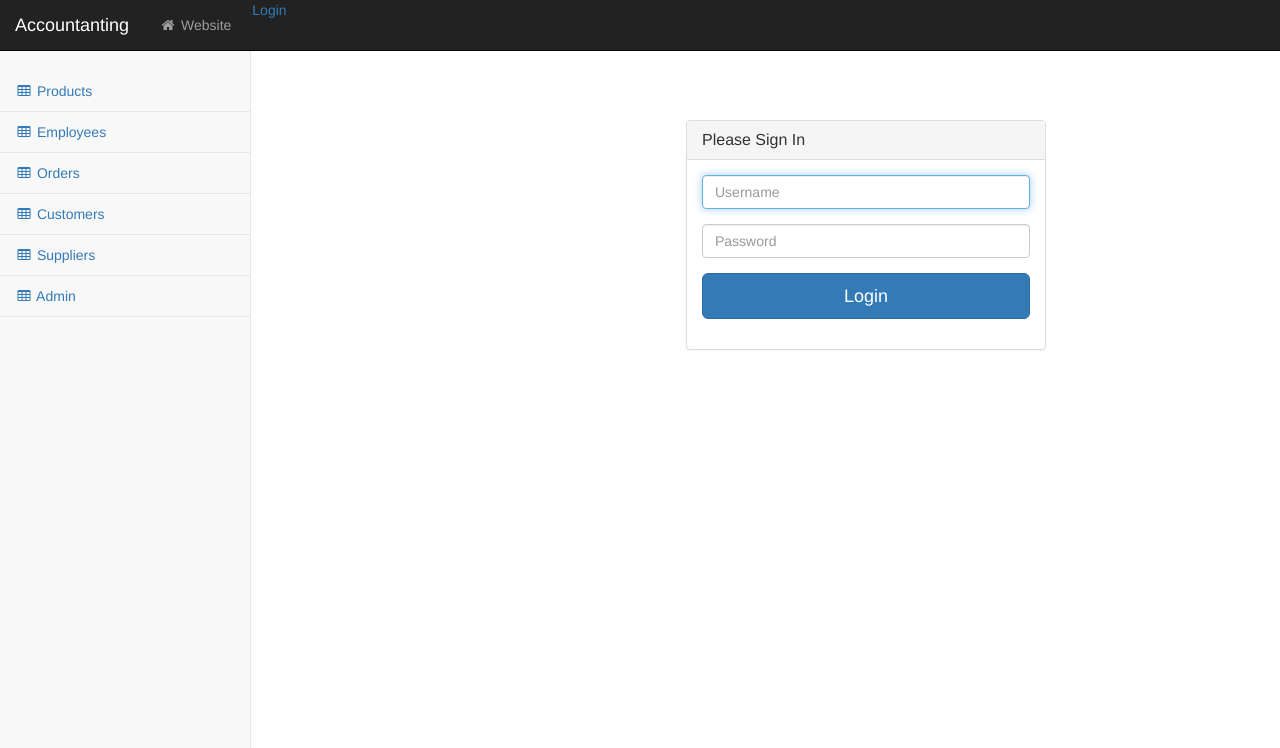
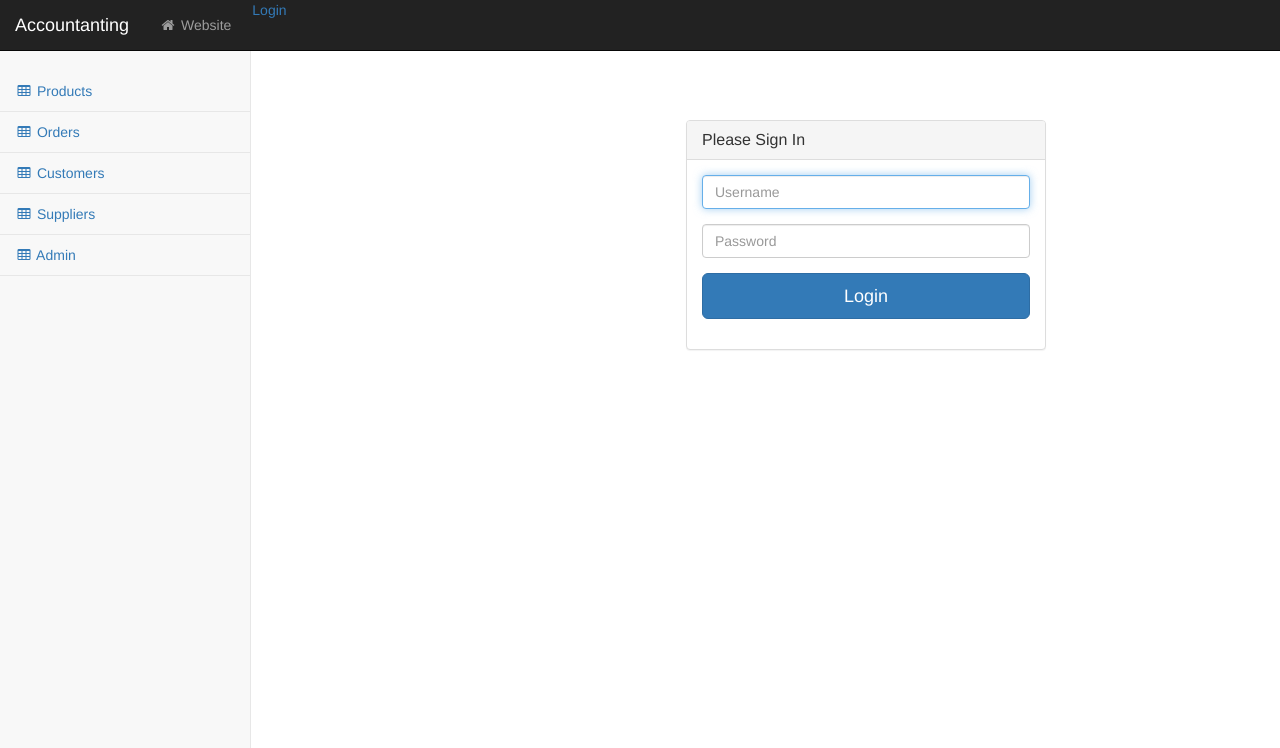
Before and after one commit to sina-mokhtari/online_accounting, a FastAPI app: page /user/auth/login in a window 1280 px wide; the page is wider, and only the part inside the window is pictured. Shown: the top 748 px of that part. Run offline with FastAPI, Linux system fonts and the light colour scheme; some libraries are stand-ins or nearby versions.

Commit message:
Add files via upload

```diff
--- a/users/templates/index.html
+++ b/users/templates/index.html
@@ -80,22 +80,19 @@
                 <ul class="nav" id="side-menu">
 
                     <li>
-                        <a href="#products"><i class="fa fa-table fa-fw"></i> Products</a>
+                        <a href="products.html"><i class="fa fa-table fa-fw"></i> Products</a>
                     </li>
                     <li>
-                        <a href="#employees"><i class="fa fa-table fa-fw"></i> Employees</a>
+                        <a href="orders.html"><i class="fa fa-table fa-fw"></i> Orders</a>
                     </li>
                     <li>
-                        <a href="#orders"><i class="fa fa-table fa-fw"></i> Orders</a>
+                        <a href="customers.html"><i class="fa fa-table fa-fw"></i> Customers</a>
                     </li>
                     <li>
-                        <a href="#customers"><i class="fa fa-table fa-fw"></i> Customers</a>
+                        <a href="suppliers.html"><i class="fa fa-table fa-fw"></i> Suppliers</a>
                     </li>
                     <li>
-                        <a href="#suppliers"><i class="fa fa-table fa-fw"></i> Suppliers</a>
-                    </li>
-                    <li>
-                        <a href="#admin"><i class="fa fa-table fa-fw"></i> Admin </a>
+                        <a href="admin.html"><i class="fa fa-table fa-fw"></i> Admin </a>
                     </li>
 
 
@@ -107,7 +104,6 @@
         <div class="container">{% block content %} {% endblock %}</div>
         <main id="jqueryspapp" role="main">
             <section id="products" data-load="products.html"></section>
-            <section id="employees" data-load="employees.html"></section>
             <section id="orders" data-load="orders.html"></section>
             <section id="customers" data-load="customers.html"></section>
             <section id="suppliers" data-load="suppliers.html"></section>
```
